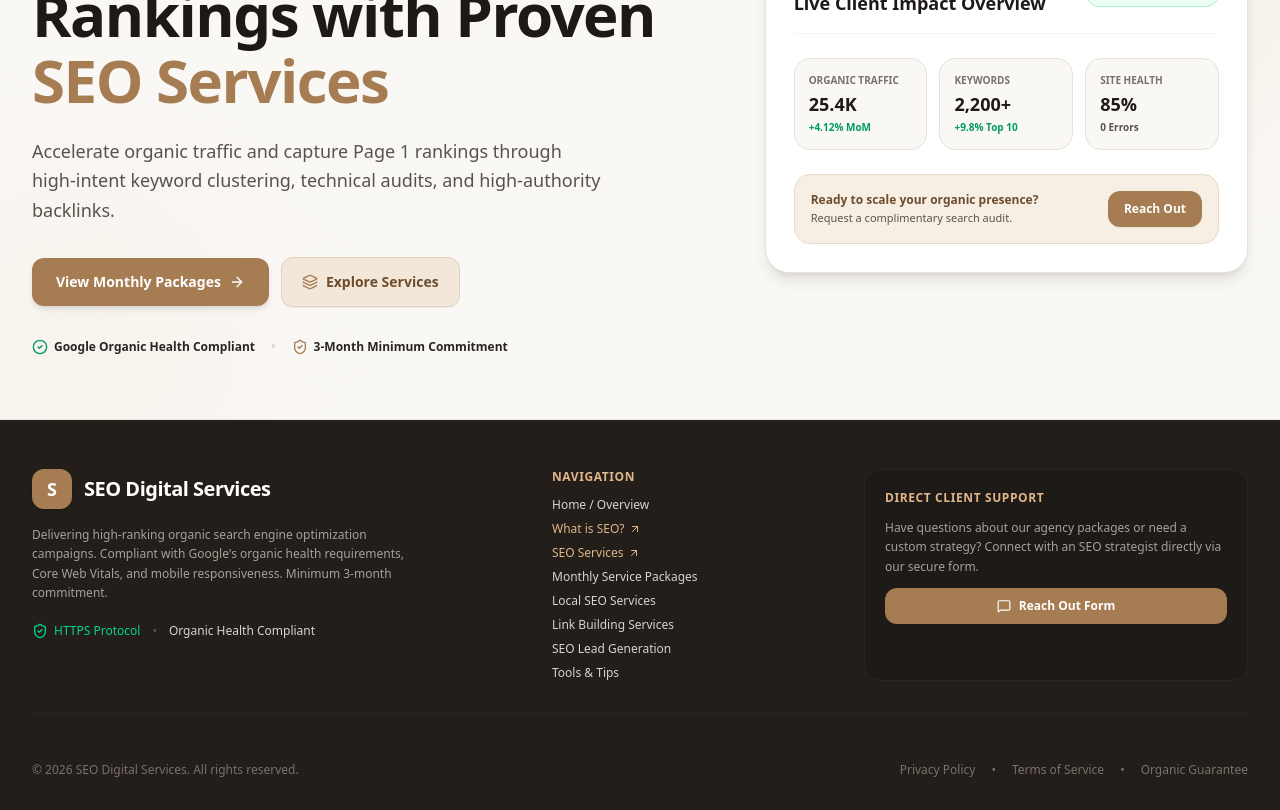
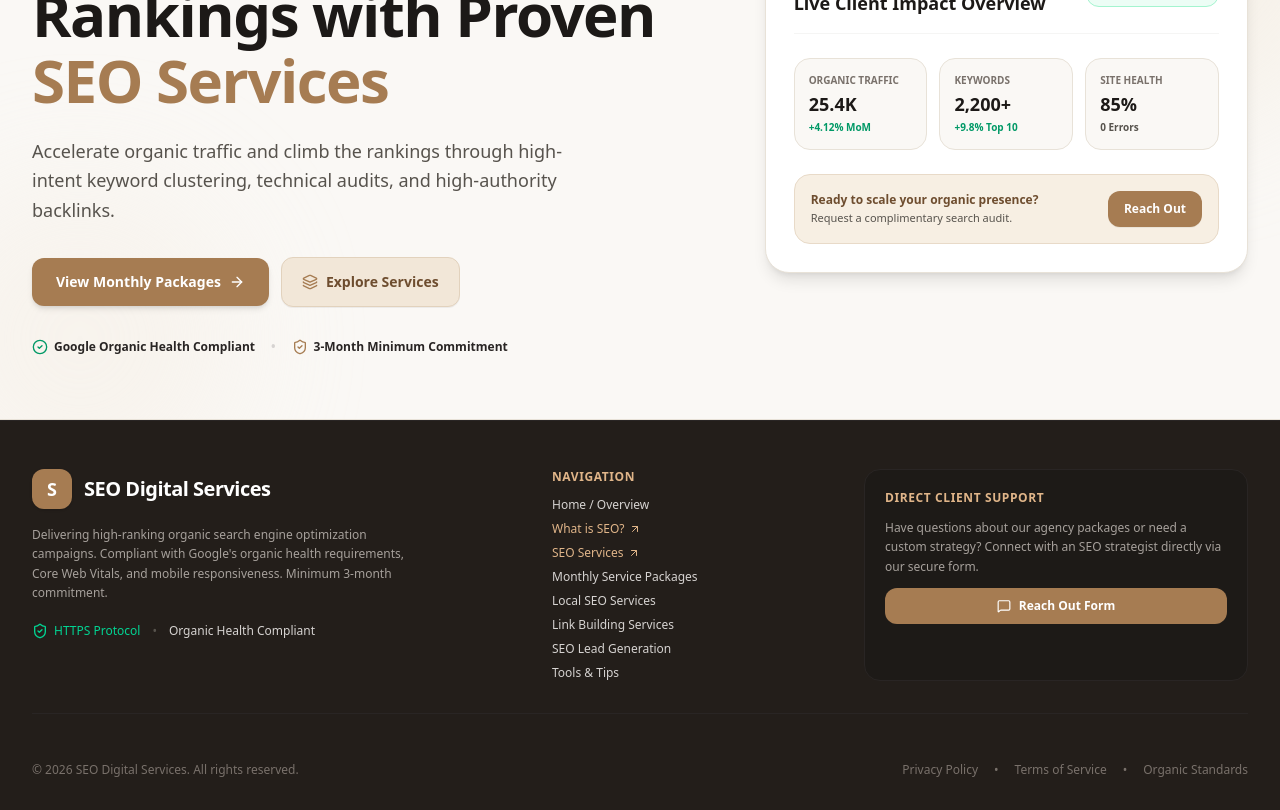
Before and after one commit to dara397/SEO-CRM, a React (Vite) app in the folder seo-digital-services 4/: page / in a window 1280 px wide. Shown: the part 260-1070 px from the top of the page. Built offline with nearby package versions, Linux system fonts and the light colour scheme; no server answers.

Commit message:
Soften outcome claims, remove guarantees

```diff
--- a/seo-digital-services 4/src/components/Footer.tsx
+++ b/seo-digital-services 4/src/components/Footer.tsx
@@ -141,7 +141,7 @@ export const Footer: React.FC<FooterProps> = ({ setActiveTab, onOpenReachOut })
             <span>•</span>
             <span className="hover:text-stone-400 cursor-pointer">Terms of Service</span>
             <span>•</span>
-            <span className="hover:text-stone-400 cursor-pointer">Organic Guarantee</span>
+            <span className="hover:text-stone-400 cursor-pointer">Organic Standards</span>
           </div>
         </div>
 
--- a/seo-digital-services 4/src/components/Hero.tsx
+++ b/seo-digital-services 4/src/components/Hero.tsx
@@ -42,7 +42,7 @@ export const Hero: React.FC<HeroProps> = ({
 
             {/* Subheadline */}
             <p className="text-base sm:text-lg text-stone-600 max-w-xl leading-relaxed">
-              Accelerate organic traffic and capture Page 1 rankings through high-intent keyword clustering, technical audits, and high-authority backlinks.
+              Accelerate organic traffic and climb the rankings through high-intent keyword clustering, technical audits, and high-authority backlinks.
             </p>
 
             {/* CTAs */}
--- a/seo-digital-services 4/src/components/PricingSection.tsx
+++ b/seo-digital-services 4/src/components/PricingSection.tsx
@@ -30,7 +30,7 @@ export const PricingSection: React.FC<PricingSectionProps> = ({
           </h2>
 
           <p className="text-base sm:text-lg text-stone-600 leading-relaxed">
-            All our SEO packages require a <strong className="text-stone-900">minimum 3-month commitment</strong> to guarantee organic rank compounding, with transparent pricing and custom enterprise plans available.
+            All our SEO packages require a <strong className="text-stone-900">minimum 3-month commitment</strong> so organic rankings have time to compound, with transparent pricing and custom enterprise plans available.
           </p>
 
           <div className="pt-2 flex flex-wrap justify-center items-center gap-3 text-xs font-semibold">
--- a/seo-digital-services 4/src/components/SeoServicesSection.tsx
+++ b/seo-digital-services 4/src/components/SeoServicesSection.tsx
@@ -16,7 +16,7 @@ export const SeoServicesSection: React.FC<SeoServicesSectionProps> = ({
   const [selectedServiceCategory, setSelectedServiceCategory] = useState<string>('All');
   const [activeMetricId, setActiveMetricId] = useState<string>('organic-traffic');
 
-  const categories = ['All', 'Core Service', 'Local Search', 'Technical', 'Authority', 'E-Commerce', 'Next-Gen SEO'];
+  const categories = ['All', 'Core Service', 'Lead Gen', 'Local Search', 'Technical', 'Authority', 'E-Commerce', 'Next-Gen SEO'];
 
   const filteredServices = selectedServiceCategory === 'All'
     ? SEO_SERVICES_LIST
@@ -32,15 +32,15 @@ export const SeoServicesSection: React.FC<SeoServicesSectionProps> = ({
         <div className="text-center max-w-4xl mx-auto space-y-4">
           <span className="inline-flex items-center gap-2 px-3.5 py-1 rounded-full text-xs font-extrabold uppercase tracking-widest bg-[#f2e7d8] text-[#6e4d2f] border border-[#e2d2bd]">
             <Globe className="w-3.5 h-3.5 text-[#a67c52]" />
-            ORGANIC SEARCH ENGINE OPTIMIZATION SERVICES
+            SEO & LEAD GENERATION SERVICES
           </span>
 
           <h1 className="text-3xl sm:text-5xl font-black text-stone-900 tracking-tight leading-tight">
-            Comprehensive <span className="text-[#a67c52]">SEO Services</span> & Strategic Search Engine Optimization
+            <span className="text-[#a67c52]">SEO</span> & Lead Generation Services
           </h1>
 
           <p className="text-base sm:text-lg text-stone-600 leading-relaxed max-w-3xl mx-auto">
-            Discover our high-impact <strong className="text-stone-900">SEO services</strong> engineered for sustainable Google search ranking, high-converting organic traffic, technical site health, and long-term domain authority.
+            We rank your business on Google, then turn that traffic into leads. Pick a single service or let us manage the whole engine.
           </p>
 
           {/* Volume-Weighted Keywords Banner Bar (Light Brown Bar Background) */}
```
